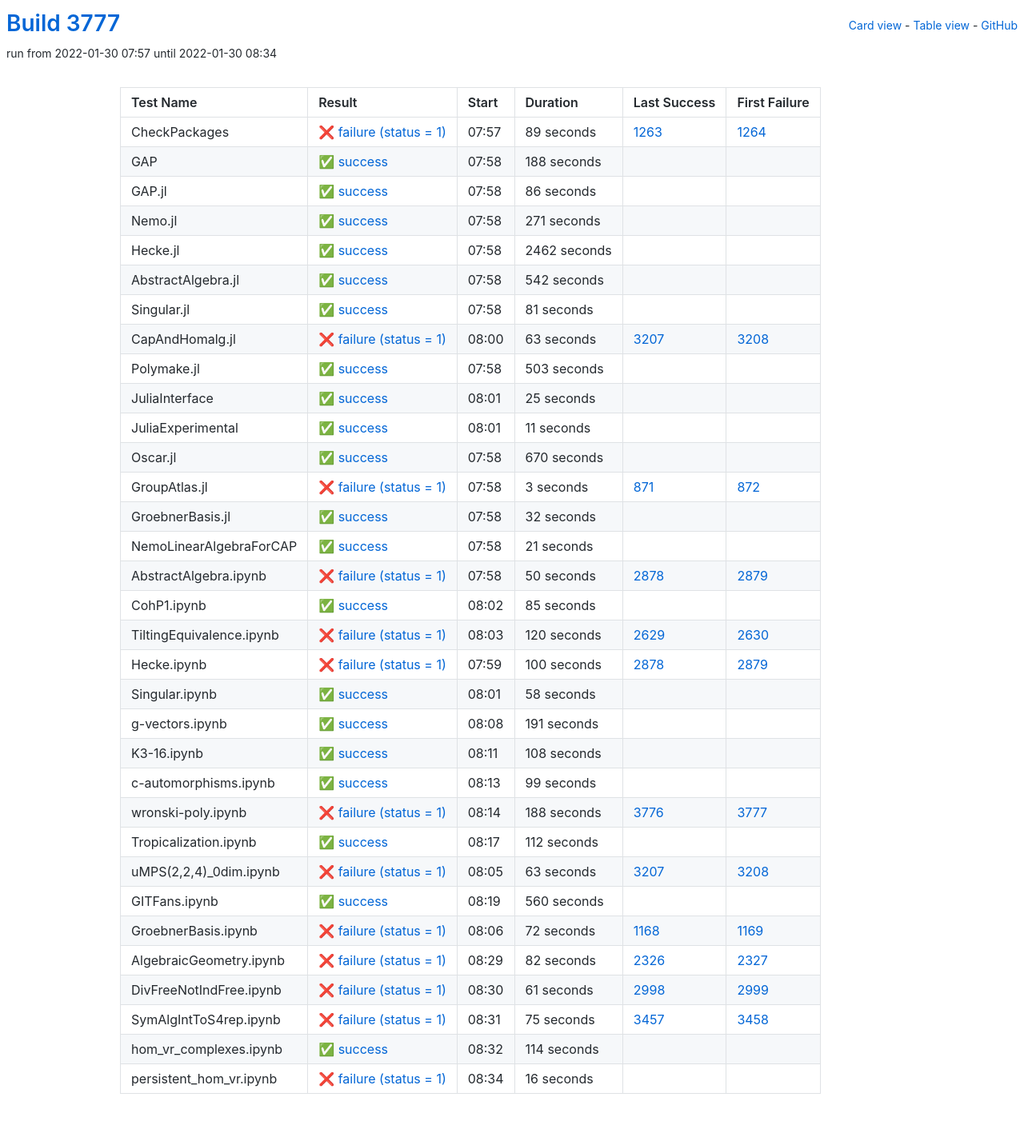
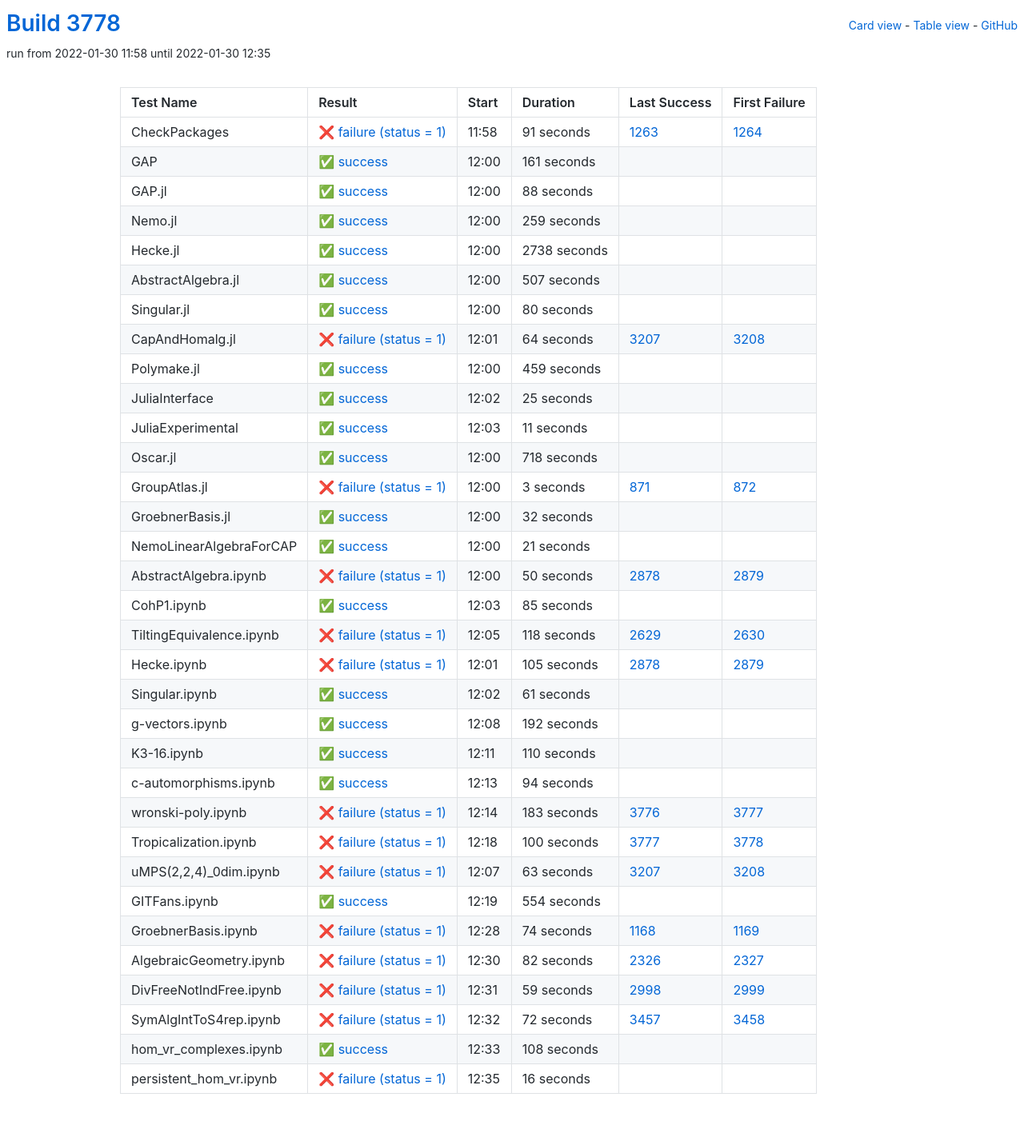
Before and after one commit to oscar-system/oscar-ci-status-stable, a Jekyll site: the page built from table.html, in a window 1280 px wide. Shown: the whole page at 80% size. Built offline with Jekyll 4.4.1, drawn with Linux system fonts in a browser that asks for light colours.

Commit message:
Build #3778

```diff
--- a/_data/ci.yml
+++ b/_data/ci.yml
@@ -1,6 +1,6 @@
 ---
-build: 3777
-build_url: https://oscarci.mathematik.uni-kl.de/job/oscar-stable/3777/
+build: 3778
+build_url: https://oscarci.mathematik.uni-kl.de/job/oscar-stable/3778/
 job: oscar-stable
 organization: oscar-system
 repo: oscar-ci-status-stable
@@ -8,116 +8,116 @@ repourl: https://github.com/oscar-system/oscar-ci-status-stable
 tests:
 - name: CheckPackages
   id: checkpackages
-  log: https://oscarci.mathematik.uni-kl.de/job/oscar-stable/3777/artifact/logs/build-3777/CheckPackages.log
-  start: 2022-01-30 07:57
+  log: https://oscarci.mathematik.uni-kl.de/job/oscar-stable/3778/artifact/logs/build-3778/CheckPackages.log
+  start: 2022-01-30 11:58
   success: false
   exitcode: 1
   status: failure
-  duration: 89
+  duration: 91
   last_success: 1263
   last_success_url: https://oscarci.mathematik.uni-kl.de/job/oscar-stable/1263/
   first_failure: 1264
   first_failure_url: https://oscarci.mathematik.uni-kl.de/job/oscar-stable/1264/
 - name: GAP
   id: gap
-  log: https://oscarci.mathematik.uni-kl.de/job/oscar-stable/3777/artifact/logs/build-3777/GAP.log
-  start: 2022-01-30 07:58
+  log: https://oscarci.mathematik.uni-kl.de/job/oscar-stable/3778/artifact/logs/build-3778/GAP.log
+  start: 2022-01-30 12:00
   success: true
   exitcode: 0
   status: success
-  duration: 188
+  duration: 161
   last_success: false
   last_success_url:
   first_failure: false
   first_failure_url:
 - name: GAP.jl
   id: gap-jl
-  log: https://oscarci.mathematik.uni-kl.de/job/oscar-stable/3777/artifact/logs/build-3777/GAP.jl.log
-  start: 2022-01-30 07:58
+  log: https://oscarci.mathematik.uni-kl.de/job/oscar-stable/3778/artifact/logs/build-3778/GAP.jl.log
+  start: 2022-01-30 12:00
   success: true
   exitcode: 0
   status: success
-  duration: 86
+  duration: 88
   last_success: false
   last_success_url:
   first_failure: false
   first_failure_url:
 - name: Nemo.jl
   id: nemo-jl
-  log: https://oscarci.mathematik.uni-kl.de/job/oscar-stable/3777/artifact/logs/build-3777/Nemo.jl.log
-  start: 2022-01-30 07:58
+  log: https://oscarci.mathematik.uni-kl.de/job/oscar-stable/3778/artifact/logs/build-3778/Nemo.jl.log
+  start: 2022-01-30 12:00
   success: true
   exitcode: 0
   status: success
-  duration: 271
+  duration: 259
   last_success: false
   last_success_url:
   first_failure: false
   first_failure_url:
 - name: Hecke.jl
   id: hecke-jl
-  log: https://oscarci.mathematik.uni-kl.de/job/oscar-stable/3777/artifact/logs/build-3777/Hecke.jl.log
-  start: 2022-01-30 07:58
+  log: https://oscarci.mathematik.uni-kl.de/job/oscar-stable/3778/artifact/logs/build-3778/Hecke.jl.log
+  start: 2022-01-30 12:00
   success: true
   exitcode: 0
   status: success
-  duration: 2462
+  duration: 2738
   last_success: false
   last_success_url:
   first_failure: false
   first_failure_url:
 - name: AbstractAlgebra.jl
   id: abstractalgebra-jl
-  log: https://oscarci.mathematik.uni-kl.de/job/oscar-stable/3777/artifact/logs/build-3777/AbstractAlgebra.jl.log
-  start: 2022-01-30 07:58
+  log: https://oscarci.mathematik.uni-kl.de/job/oscar-stable/3778/artifact/logs/build-3778/AbstractAlgebra.jl.log
+  start: 2022-01-30 12:00
   success: true
   exitcode: 0
   status: success
-  duration: 542
+  duration: 507
   last_success: false
   last_success_url:
   first_failure: false
   first_failure_url:
 - name: Singular.jl
   id: singular-jl
-  log: https://oscarci.mathematik.uni-kl.de/job/oscar-stable/3777/artifact/logs/build-3777/Singular.jl.log
-  start: 2022-01-30 07:58
+  log: https://oscarci.mathematik.uni-kl.de/job/oscar-stable/3778/artifact/logs/build-3778/Singular.jl.log
+  start: 2022-01-30 12:00
   success: true
   exitcode: 0
   status: success
-  duration: 81
+  duration: 80
   last_success: false
   last_success_url:
   first_failure: false
   first_failure_url:
 - name: CapAndHomalg.jl
   id: capandhomalg-jl
-  log: https://oscarci.mathematik.uni-kl.de/job/oscar-stable/3777/artifact/logs/build-3777/CapAndHomalg.jl.log
-  start: 2022-01-30 08:00
+  log: https://oscarci.mathematik.uni-kl.de/job/oscar-stable/3778/artifact/logs/build-3778/CapAndHomalg.jl.log
+  start: 2022-01-30 12:01
   success: false
   exitcode: 1
   status: failure
-  duration: 63
+  duration: 64
   last_success: 3207
   last_success_url: https://oscarci.mathematik.uni-kl.de/job/oscar-stable/3207/
   first_failure: 3208
   first_failure_url: https://oscarci.mathematik.uni-kl.de/job/oscar-stable/3208/
 - name: Polymake.jl
   id: polymake-jl
-  log: https://oscarci.mathematik.uni-kl.de/job/oscar-stable/3777/artifact/logs/build-3777/Polymake.jl.log
-  start: 2022-01-30 07:58
+  log: https://oscarci.mathematik.uni-kl.de/job/oscar-stable/3778/artifact/logs/build-3778/Polymake.jl.log
+  start: 2022-01-30 12:00
   success: true
   exitcode: 0
   status: success
-  duration: 503
+  duration: 459
   last_success: false
   last_success_url:
   first_failure: false
   first_failure_url:
 - name: JuliaInterface
   id: juliainterface
-  log: https://oscarci.mathematik.uni-kl.de/job/oscar-stable/3777/artifact/logs/build-3777/JuliaInterface.log
-  start: 2022-01-30 08:01
+  log: https://oscarci.mathematik.uni-kl.de/job/oscar-stable/3778/artifact/logs/build-3778/JuliaInterface.log
+  start: 2022-01-30 12:02
   success: true
   exitcode: 0
   status: success
@@ -128,8 +128,8 @@ tests:
   first_failure_url:
 - name: JuliaExperimental
   id: juliaexperimental
-  log: https://oscarci.mathematik.uni-kl.de/job/oscar-stable/3777/artifact/logs/build-3777/JuliaExperimental.log
-  start: 2022-01-30 08:01
+  log: https://oscarci.mathematik.uni-kl.de/job/oscar-stable/3778/artifact/logs/build-3778/JuliaExperimental.log
+  start: 2022-01-30 12:03
   success: true
   exitcode: 0
   status: success
@@ -140,20 +140,20 @@ tests:
   first_failure_url:
 - name: Oscar.jl
   id: oscar-jl
-  log: https://oscarci.mathematik.uni-kl.de/job/oscar-stable/3777/artifact/logs/build-3777/Oscar.jl.log
-  start: 2022-01-30 07:58
+  log: https://oscarci.mathematik.uni-kl.de/job/oscar-stable/3778/artifact/logs/build-3778/Oscar.jl.log
+  start: 2022-01-30 12:00
   success: true
   exitcode: 0
   status: success
-  duration: 670
+  duration: 718
   last_success: false
   last_success_url:
   first_failure: false
   first_failure_url:
 - name: GroupAtlas.jl
   id: groupatlas-jl
-  log: https://oscarci.mathematik.uni-kl.de/job/oscar-stable/3777/artifact/logs/build-3777/GroupAtlas.jl.log
-  start: 2022-01-30 07:58
+  log: https://oscarci.mathematik.uni-kl.de/job/oscar-stable/3778/artifact/logs/build-3778/GroupAtlas.jl.log
+  start: 2022-01-30 12:00
   success: false
   exitcode: 1
   status: failure
@@ -164,8 +164,8 @@ tests:
   first_failure_url: https://oscarci.mathematik.uni-kl.de/job/oscar-stable/872/
 - name: GroebnerBasis.jl
   id: groebnerbasis-jl
-  log: https://oscarci.mathematik.uni-kl.de/job/oscar-stable/3777/artifact/logs/build-3777/GroebnerBasis.jl.log
-  start: 2022-01-30 07:58
+  log: https://oscarci.mathematik.uni-kl.de/job/oscar-stable/3778/artifact/logs/build-3778/GroebnerBasis.jl.log
+  start: 2022-01-30 12:00
   success: true
   exitcode: 0
   status: success
@@ -176,8 +176,8 @@ tests:
   first_failure_url:
 - name: NemoLinearAlgebraForCAP
   id: nemolinearalgebraforcap
-  log: https://oscarci.mathematik.uni-kl.de/job/oscar-stable/3777/artifact/logs/build-3777/NemoLinearAlgebraForCAP.log
-  start: 2022-01-30 07:58
+  log: https://oscarci.mathematik.uni-kl.de/job/oscar-stable/3778/artifact/logs/build-3778/NemoLinearAlgebraForCAP.log
+  start: 2022-01-30 12:00
   success: true
   exitcode: 0
   status: success
@@ -188,8 +188,8 @@ tests:
   first_failure_url:
 - name: AbstractAlgebra.ipynb
   id: abstractalgebra-ipynb
-  log: https://oscarci.mathematik.uni-kl.de/job/oscar-stable/3777/artifact/logs/build-3777/AbstractAlgebra.ipynb.log
-  start: 2022-01-30 07:58
+  log: https://oscarci.mathematik.uni-kl.de/job/oscar-stable/3778/artifact/logs/build-3778/AbstractAlgebra.ipynb.log
+  start: 2022-01-30 12:00
   success: false
   exitcode: 1
   status: failure
@@ -200,8 +200,8 @@ tests:
   first_failure_url: https://oscarci.mathematik.uni-kl.de/job/oscar-stable/2879/
 - name: CohP1.ipynb
   id: cohp1-ipynb
-  log: https://oscarci.mathematik.uni-kl.de/job/oscar-stable/3777/artifact/logs/build-3777/CohP1.ipynb.log
-  start: 2022-01-30 08:02
+  log: https://oscarci.mathematik.uni-kl.de/job/oscar-stable/3778/artifact/logs/build-3778/CohP1.ipynb.log
+  start: 2022-01-30 12:03
   success: true
   exitcode: 0
   status: success
@@ -212,104 +212,104 @@ tests:
   first_failure_url:
 - name: TiltingEquivalence.ipynb
   id: tiltingequivalence-ipynb
-  log: https://oscarci.mathematik.uni-kl.de/job/oscar-stable/3777/artifact/logs/build-3777/TiltingEquivalence.ipynb.log
-  start: 2022-01-30 08:03
+  log: https://oscarci.mathematik.uni-kl.de/job/oscar-stable/3778/artifact/logs/build-3778/TiltingEquivalence.ipynb.log
+  start: 2022-01-30 12:05
   success: false
   exitcode: 1
   status: failure
-  duration: 120
+  duration: 118
   last_success: 2629
   last_success_url: https://oscarci.mathematik.uni-kl.de/job/oscar-stable/2629/
   first_failure: 2630
   first_failure_url: https://oscarci.mathematik.uni-kl.de/job/oscar-stable/2630/
 - name: Hecke.ipynb
   id: hecke-ipynb
-  log: https://oscarci.mathematik.uni-kl.de/job/oscar-stable/3777/artifact/logs/build-3777/Hecke.ipynb.log
-  start: 2022-01-30 07:59
+  log: https://oscarci.mathematik.uni-kl.de/job/oscar-stable/3778/artifact/logs/build-3778/Hecke.ipynb.log
+  start: 2022-01-30 12:01
   success: false
   exitcode: 1
   status: failure
-  duration: 100
+  duration: 105
   last_success: 2878
   last_success_url: https://oscarci.mathematik.uni-kl.de/job/oscar-stable/2878/
   first_failure: 2879
   first_failure_url: https://oscarci.mathematik.uni-kl.de/job/oscar-stable/2879/
 - name: Singular.ipynb
   id: singular-ipynb
-  log: https://oscarci.mathematik.uni-kl.de/job/oscar-stable/3777/artifact/logs/build-3777/Singular.ipynb.log
-  start: 2022-01-30 08:01
+  log: https://oscarci.mathematik.uni-kl.de/job/oscar-stable/3778/artifact/logs/build-3778/Singular.ipynb.log
+  start: 2022-01-30 12:02
   success: true
   exitcode: 0
   status: success
-  duration: 58
+  duration: 61
   last_success: false
   last_success_url:
   first_failure: false
   first_failure_url:
 - name: g-vectors.ipynb
   id: g-vectors-ipynb
-  log: https://oscarci.mathematik.uni-kl.de/job/oscar-stable/3777/artifact/logs/build-3777/g-vectors.ipynb.log
-  start: 2022-01-30 08:08
+  log: https://oscarci.mathematik.uni-kl.de/job/oscar-stable/3778/artifact/logs/build-3778/g-vectors.ipynb.log
+  start: 2022-01-30 12:08
   success: true
   exitcode: 0
   status: success
-  duration: 191
+  duration: 192
   last_success: false
   last_success_url:
   first_failure: false
   first_failure_url:
 - name: K3-16.ipynb
   id: k3-16-ipynb
-  log: https://oscarci.mathematik.uni-kl.de/job/oscar-stable/3777/artifact/logs/build-3777/K3-16.ipynb.log
-  start: 2022-01-30 08:11
+  log: https://oscarci.mathematik.uni-kl.de/job/oscar-stable/3778/artifact/logs/build-3778/K3-16.ipynb.log
+  start: 2022-01-30 12:11
   success: true
   exitcode: 0
   status: success
-  duration: 108
+  duration: 110
   last_success: false
   last_success_url:
   first_failure: false
   first_failure_url:
 - name: c-automorphisms.ipynb
   id: c-automorphisms-ipynb
-  log: https://oscarci.mathematik.uni-kl.de/job/oscar-stable/3777/artifact/logs/build-3777/c-automorphisms.ipynb.log
-  start: 2022-01-30 08:13
+  log: https://oscarci.mathematik.uni-kl.de/job/oscar-stable/3778/artifact/logs/build-3778/c-automorphisms.ipynb.log
+  start: 2022-01-30 12:13
   success: true
   exitcode: 0
   status: success
-  duration: 99
+  duration: 94
   last_success: false
   last_success_url:
   first_failure: false
   first_failure_url:
 - name: wronski-poly.ipynb
   id: wronski-poly-ipynb
-  log: https://oscarci.mathematik.uni-kl.de/job/oscar-stable/3777/artifact/logs/build-3777/wronski-poly.ipynb.log
-  start: 2022-01-30 08:14
+  log: https://oscarci.mathematik.uni-kl.de/job/oscar-stable/3778/artifact/logs/build-3778/wronski-poly.ipynb.log
+  start: 2022-01-30 12:14
   success: false
   exitcode: 1
   status: failure
-  duration: 188
+  duration: 183
   last_success: 3776
   last_success_url: https://oscarci.mathematik.uni-kl.de/job/oscar-stable/3776/
   first_failure: 3777
   first_failure_url: https://oscarci.mathematik.uni-kl.de/job/oscar-stable/3777/
 - name: Tropicalization.ipynb
   id: tropicalization-ipynb
-  log: https://oscarci.mathematik.uni-kl.de/job/oscar-stable/3777/artifact/logs/build-3777/Tropicalization.ipynb.log
-  start: 2022-01-30 08:17
-  success: true
-  exitcode: 0
-  status: success
-  duration: 112
-  last_success: false
-  last_success_url:
-  first_failure: false
-  first_failure_url:
+  log: https://oscarci.mathematik.uni-kl.de/job/oscar-stable/3778/artifact/logs/build-3778/Tropicalization.ipynb.log
+  start: 2022-01-30 12:18
+  success: false
+  exitcode: 1
+  status: failure
+  duration: 100
+  last_success: 3777
+  last_success_url: https://oscarci.mathematik.uni-kl.de/job/oscar-stable/3777/
+  first_failure: 3778
+  first_failure_url: https://oscarci.mathematik.uni-kl.de/job/oscar-stable/3778/
 - name: uMPS(2,2,4)_0dim.ipynb
   id: umps-2-2-4-0dim-ipynb
-  log: https://oscarci.mathematik.uni-kl.de/job/oscar-stable/3777/artifact/logs/build-3777/uMPS-2-2-4-_0dim.ipynb.log
-  start: 2022-01-30 08:05
+  log: https://oscarci.mathematik.uni-kl.de/job/oscar-stable/3778/artifact/logs/build-3778/uMPS-2-2-4-_0dim.ipynb.log
+  start: 2022-01-30 12:07
   success: false
   exitcode: 1
   status: failure
@@ -320,32 +320,32 @@ tests:
   first_failure_url: https://oscarci.mathematik.uni-kl.de/job/oscar-stable/3208/
 - name: GITFans.ipynb
   id: gitfans-ipynb
-  log: https://oscarci.mathematik.uni-kl.de/job/oscar-stable/3777/artifact/logs/build-3777/GITFans.ipynb.log
-  start: 2022-01-30 08:19
+  log: https://oscarci.mathematik.uni-kl.de/job/oscar-stable/3778/artifact/logs/build-3778/GITFans.ipynb.log
+  start: 2022-01-30 12:19
   success: true
   exitcode: 0
   status: success
-  duration: 560
+  duration: 554
   last_success: false
   last_success_url:
   first_failure: false
   first_failure_url:
 - name: GroebnerBasis.ipynb
   id: groebnerbasis-ipynb
-  log: https://oscarci.mathematik.uni-kl.de/job/oscar-stable/3777/artifact/logs/build-3777/GroebnerBasis.ipynb.log
-  start: 2022-01-30 08:06
+  log: https://oscarci.mathematik.uni-kl.de/job/oscar-stable/3778/artifact/logs/build-3778/GroebnerBasis.ipynb.log
+  start: 2022-01-30 12:28
   success: false
   exitcode: 1
   status: failure
-  duration: 72
+  duration: 74
   last_success: 1168
   last_success_url: https://oscarci.mathematik.uni-kl.de/job/oscar-stable/1168/
   first_failure: 1169
   first_failure_url: https://oscarci.mathematik.uni-kl.de/job/oscar-stable/1169/
 - name: AlgebraicGeometry.ipynb
   id: algebraicgeometry-ipynb
-  log: https://oscarci.mathematik.uni-kl.de/job/oscar-stable/3777/artifact/logs/build-3777/AlgebraicGeometry.ipynb.log
-  start: 2022-01-30 08:29
+  log: https://oscarci.mathematik.uni-kl.de/job/oscar-stable/3778/artifact/logs/build-3778/AlgebraicGeometry.ipynb.log
+  start: 2022-01-30 12:30
   success: false
   exitcode: 1
   status: failure
@@ -356,44 +356,44 @@ tests:
   first_failure_url: https://oscarci.mathematik.uni-kl.de/job/oscar-stable/2327/
 - name: DivFreeNotIndFree.ipynb
   id: divfreenotindfree-ipynb
-  log: https://oscarci.mathematik.uni-kl.de/job/oscar-stable/3777/artifact/logs/build-3777/DivFreeNotIndFree.ipynb.log
-  start: 2022-01-30 08:30
+  log: https://oscarci.mathematik.uni-kl.de/job/oscar-stable/3778/artifact/logs/build-3778/DivFreeNotIndFree.ipynb.log
+  start: 2022-01-30 12:31
   success: false
   exitcode: 1
   status: failure
-  duration: 61
+  duration: 59
   last_success: 2998
   last_success_url: https://oscarci.mathematik.uni-kl.de/job/oscar-stable/2998/
   first_failure: 2999
   first_failure_url: https://oscarci.mathematik.uni-kl.de/job/oscar-stable/2999/
 - name: SymAlgIntToS4rep.ipynb
   id: symalginttos4rep-ipynb
-  log: https://oscarci.mathematik.uni-kl.de/job/oscar-stable/3777/artifact/logs/build-3777/SymAlgIntToS4rep.ipynb.log
-  start: 2022-01-30 08:31
+  log: https://oscarci.mathematik.uni-kl.de/job/oscar-stable/3778/artifact/logs/build-3778/SymAlgIntToS4rep.ipynb.log
+  start: 2022-01-30 12:32
   success: false
   exitcode: 1
   status: failure
-  duration: 75
+  duration: 72
   last_success: 3457
   last_success_url: https://oscarci.mathematik.uni-kl.de/job/oscar-stable/3457/
   first_failure: 3458
   first_failure_url: https://oscarci.mathematik.uni-kl.de/job/oscar-stable/3458/
 - name: hom_vr_complexes.ipynb
   id: hom-vr-complexes-ipynb
-  log: https://oscarci.mathematik.uni-kl.de/job/oscar-stable/3777/artifact/logs/build-3777/hom_vr_complexes.ipynb.log
-  start: 2022-01-30 08:32
+  log: https://oscarci.mathematik.uni-kl.de/job/oscar-stable/3778/artifact/logs/build-3778/hom_vr_complexes.ipynb.log
+  start: 2022-01-30 12:33
   success: true
   exitcode: 0
   status: success
-  duration: 114
+  duration: 108
   last_success: false
   last_success_url:
   first_failure: false
   first_failure_url:
 - name: persistent_hom_vr.ipynb
   id: persistent-hom-vr-ipynb
-  log: https://oscarci.mathematik.uni-kl.de/job/oscar-stable/3777/artifact/logs/build-3777/persistent_hom_vr.ipynb.log
-  start: 2022-01-30 08:34
+  log: https://oscarci.mathematik.uni-kl.de/job/oscar-stable/3778/artifact/logs/build-3778/persistent_hom_vr.ipynb.log
+  start: 2022-01-30 12:35
   success: false
   exitcode: 1
   status: failure
```
Also changed, not shown: README.md.
